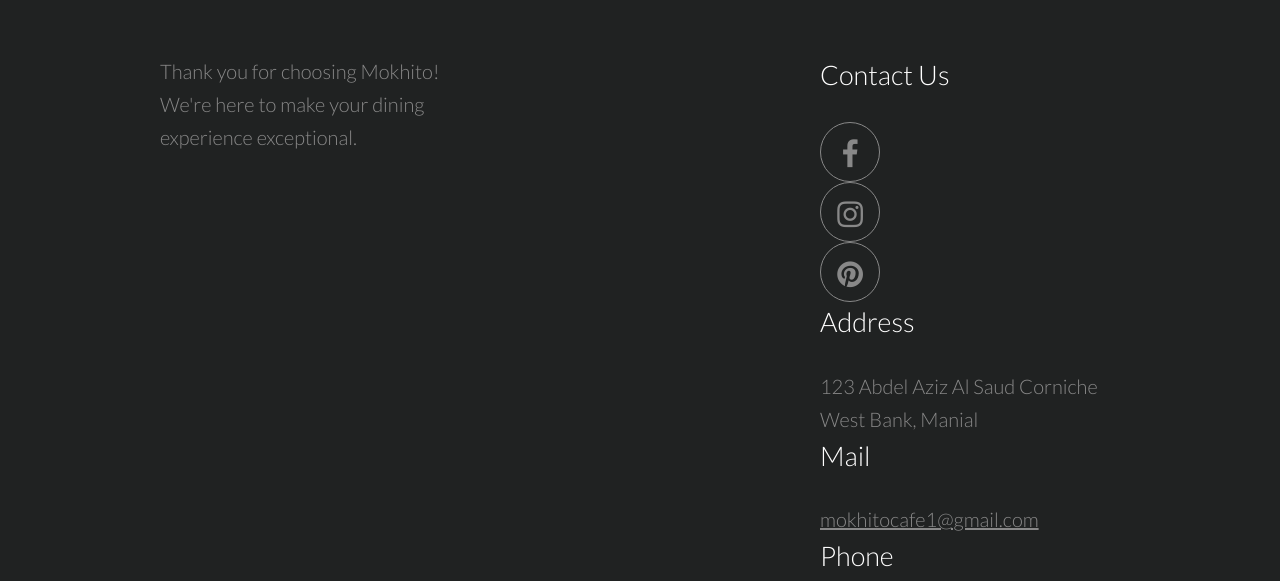
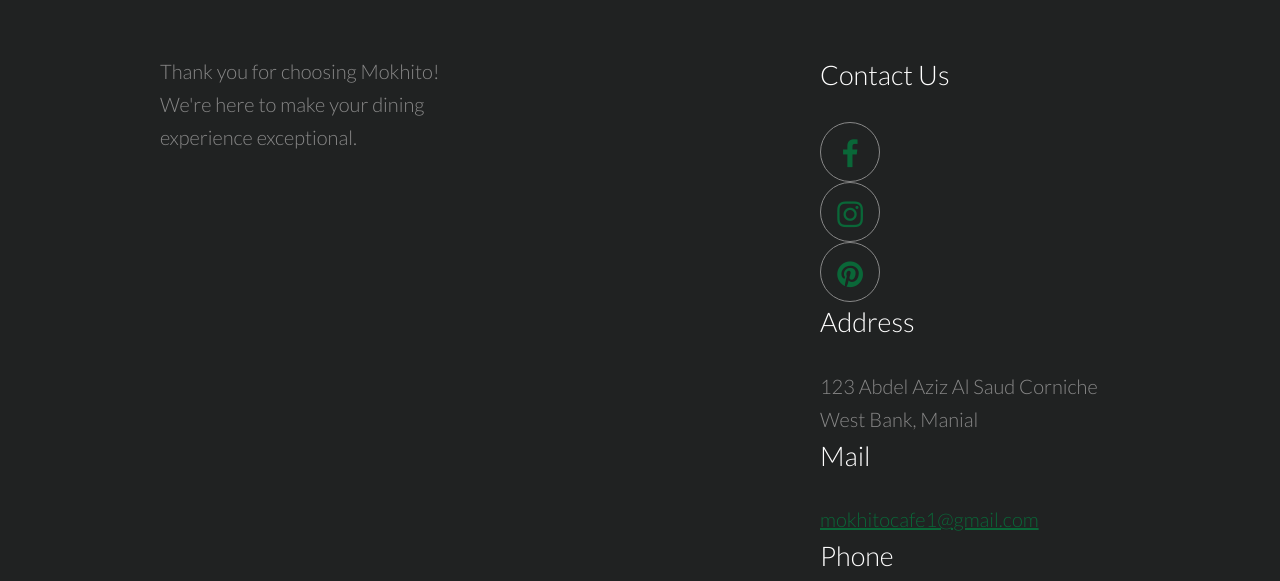
Before and after one commit to mokhitocafe/1, a plain HTML site: page index.html in a window 1280 px wide. Shown: the part 880-1461 px from the top of the page. Drawn offline with Linux system fonts and the light colour scheme.

Commit message:
Update style.css

```diff
--- a/css/style.css
+++ b/css/style.css
@@ -934,7 +934,7 @@
 			-o-transition: all 0.2s ease-in-out;
 			-ms-transition: all 0.2s ease-in-out;
 			transition: all 0.2s ease-in-out;
-			color: #888;
+			color: #0A6738;
 		}
 
 			#footer a:active, #footer a:hover {
```
